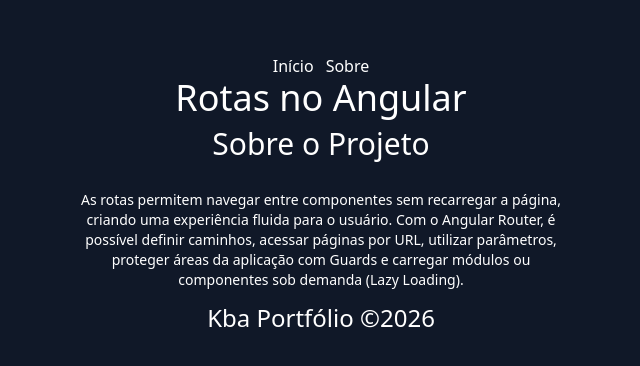
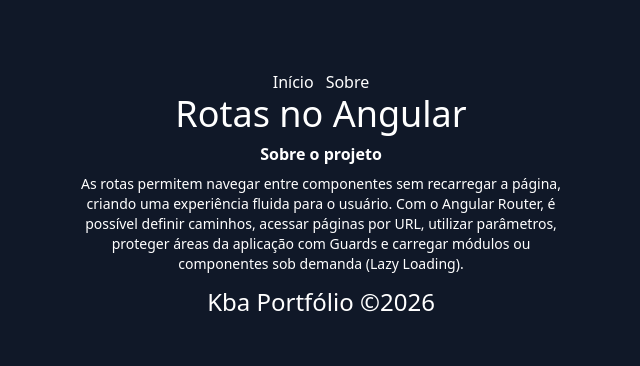
Before and after one commit to albuquerque-katarine/angular-router-app-2, an Angular app: page /about in a window 1280 px wide. Shown: the part 206-572 px from the top of the page, without its empty margins (319-959 px from the left). Built offline with nearby package versions, Linux system fonts and the light colour scheme.

Commit message:
Remoção e criação do componente About e criação do componete Content-about.

```diff
--- a/src/app/app.routes.ts
+++ b/src/app/app.routes.ts
@@ -1,6 +1,6 @@
 import { Routes } from '@angular/router';
 import { Home } from './core/pages/home/home';
-import { About } from './core/components/about/about';
+import { About } from './core/pages/about/about';
 
 export const routes: Routes = [
     {
--- a/src/app/core/components/about/about.ts
+++ /dev/null
@@ -1,13 +0,0 @@
-import { Component, signal } from '@angular/core';
-
-@Component({
-  selector: 'app-about',
-  standalone: true,
-  imports: [],
-  templateUrl: './about.html',
-  styleUrl: './about.css',
-})
-export class About {
-
-  title = signal<string>('Sobre o Projeto');
-}
--- a/src/app/core/components/about/about.html
+++ b/src/app/core/components/content-about/content-about.html
@@ -1,7 +1,7 @@
-<main class="main flex flex-col items-center justify-center gap-5 text-center">
+<section class="flex flex-col items-center justify-center text-center">
 
-    <h2 class="text-3xl text-white my-2">{{ title() }}</h2>
+    <h2 class="text-md font-bold text-white my-2">{{ title() }}</h2>
 
     <p class="text-sm text-white w-xs lg:w-lg mb-3">As rotas permitem navegar entre componentes sem recarregar a página, criando uma experiência fluida para o usuário. Com o Angular Router, é possível definir caminhos, acessar páginas por URL, utilizar parâmetros, proteger áreas da aplicação com Guards e carregar módulos ou componentes sob demanda (Lazy Loading).</p>
 
-</main>
+</section>
--- /dev/null
+++ b/src/app/core/components/content-about/content-about.ts
@@ -0,0 +1,12 @@
+import { Component, signal } from '@angular/core';
+
+@Component({
+  selector: 'app-content-about',
+  imports: [],
+  templateUrl: './content-about.html',
+  styleUrl: './content-about.css',
+})
+export class ContentAbout {
+
+  title = signal<string>('Sobre o projeto');
+}
--- a/src/app/core/components/content/content.html
+++ b/src/app/core/components/content/content.html
@@ -1,5 +1,5 @@
 <section class="flex flex-col items-center justify-center text-center">
 
-    <h2>Olá mundo!</h2>
+    <p class="text-sm text-white w-xs lg:w-lg my-3">Apresenta uma visão geral do projeto e facilitando o acesso às principais funcionalidades. Ela reúne informações iniciais e oferece uma navegação simples e intuitiva para as demais páginas do sistema.</p>
 
 </section>
--- /dev/null
+++ b/src/app/core/pages/about/about.html
@@ -0,0 +1,5 @@
+<main class="main flex flex-col items-center justify-center text-center">
+
+    <app-content-about></app-content-about>
+
+</main>
```
Also changed, not shown: src/app/core/pages/about/about.ts (added, +10 -0 lines), src/app/core/components/content-about/content-about.css (added), src/app/core/pages/about/about.css (added), 2 other files (tests, documents, lock files or other folders).
